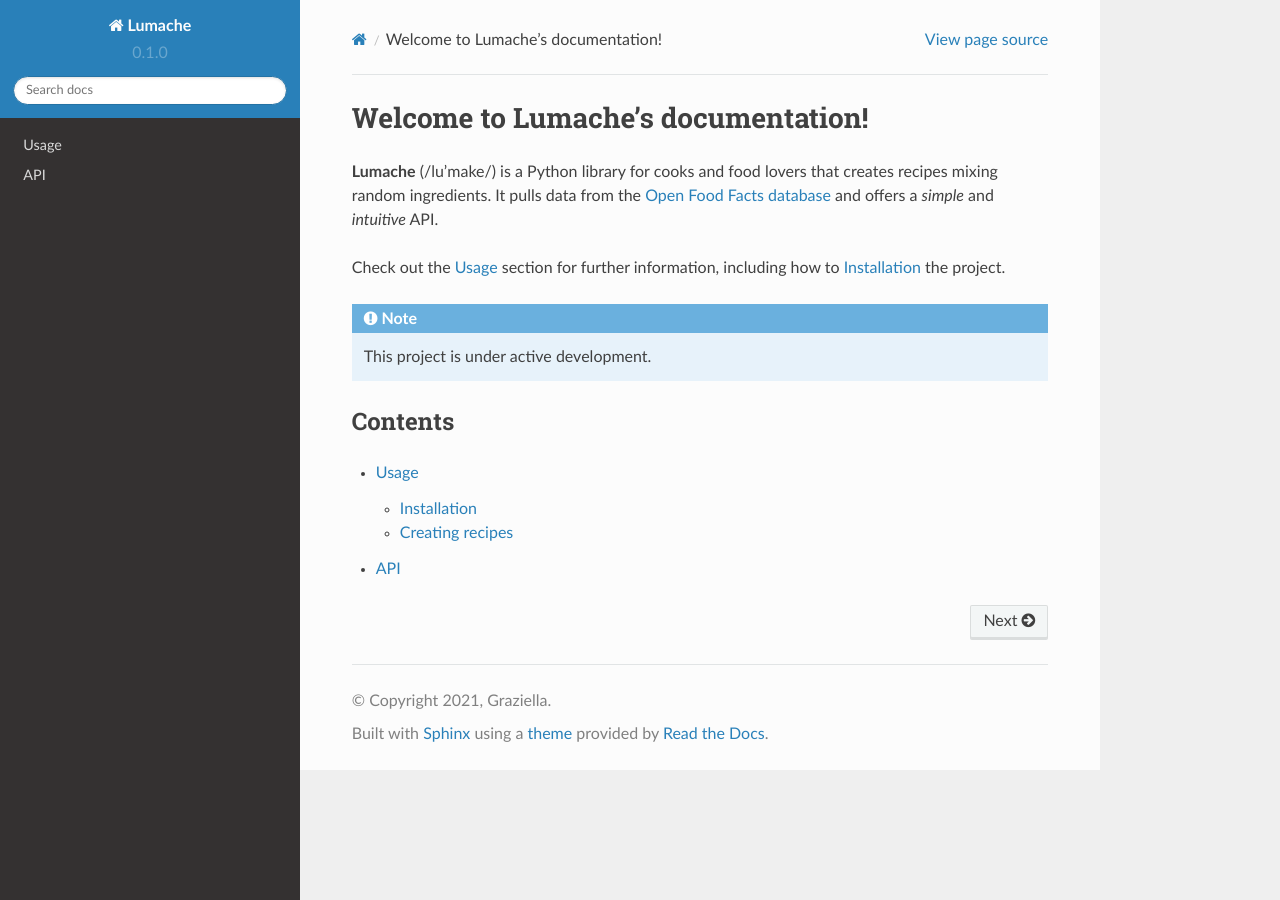
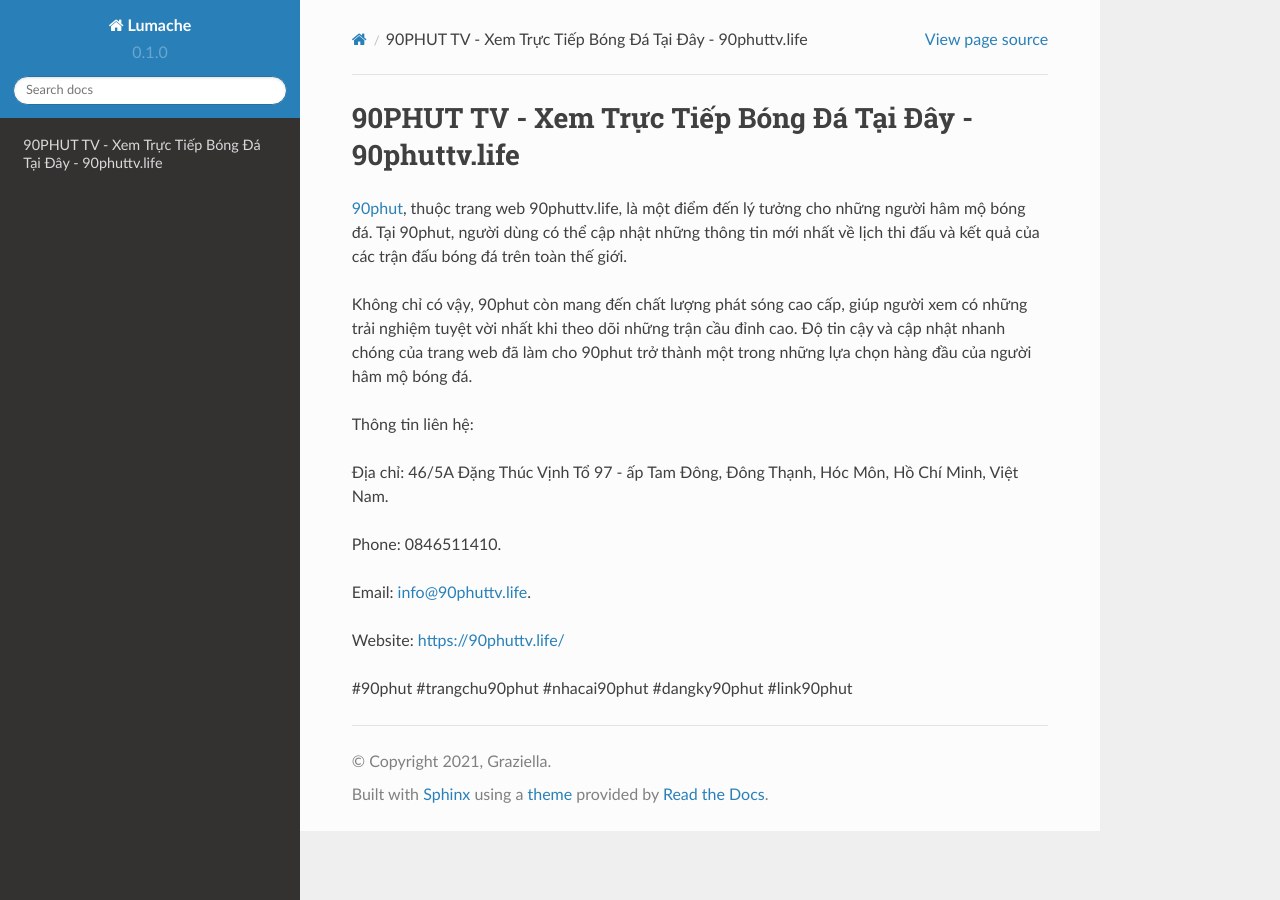
Before and after one commit to phamduyhong/90phuttvlife, a Sphinx documentation site: the page built from docs/source/index.rst, in a window 1280 px wide. Built offline with Sphinx 7.4.7 and the Read the Docs theme 2.0.0, drawn with Linux system fonts in a browser that asks for light colours.

Commit message:
Update index.rst

```diff
--- a/docs/source/index.rst
+++ b/docs/source/index.rst
@@ -1,22 +1,18 @@
-Welcome to Lumache's documentation!
+90PHUT TV - Xem Trực Tiếp Bóng Đá Tại Đây - 90phuttv.life
 ===================================
 
-**Lumache** (/lu'make/) is a Python library for cooks and food lovers
-that creates recipes mixing random ingredients.
-It pulls data from the `Open Food Facts database <https://world.openfoodfacts.org/>`_
-and offers a *simple* and *intuitive* API.
+`90phut <http://90phuttv.life/>`_, thuộc trang web 90phuttv.life, là một điểm đến lý tưởng cho những người hâm mộ bóng đá. Tại 90phut, người dùng có thể cập nhật những thông tin mới nhất về lịch thi đấu và kết quả của các trận đấu bóng đá trên toàn thế giới.
 
-Check out the :doc:`usage` section for further information, including
-how to :ref:`installation` the project.
+Không chỉ có vậy, 90phut còn mang đến chất lượng phát sóng cao cấp, giúp người xem có những trải nghiệm tuyệt vời nhất khi theo dõi những trận cầu đỉnh cao. Độ tin cậy và cập nhật nhanh chóng của trang web đã làm cho 90phut trở thành một trong những lựa chọn hàng đầu của người hâm mộ bóng đá.
 
-.. note::
+Thông tin liên hệ:
 
-   This project is under active development.
+Địa chỉ: 46/5A Đặng Thúc Vịnh Tổ 97 - ấp Tam Đông, Đông Thạnh, Hóc Môn, Hồ Chí Minh, Việt Nam.
 
-Contents
---------
+Phone: 0846511410.
 
-.. toctree::
+Email: info@90phuttv.life.
 
-   usage
-   api
+Website: https://90phuttv.life/
+
+#90phut #trangchu90phut #nhacai90phut #dangky90phut #link90phut
```
